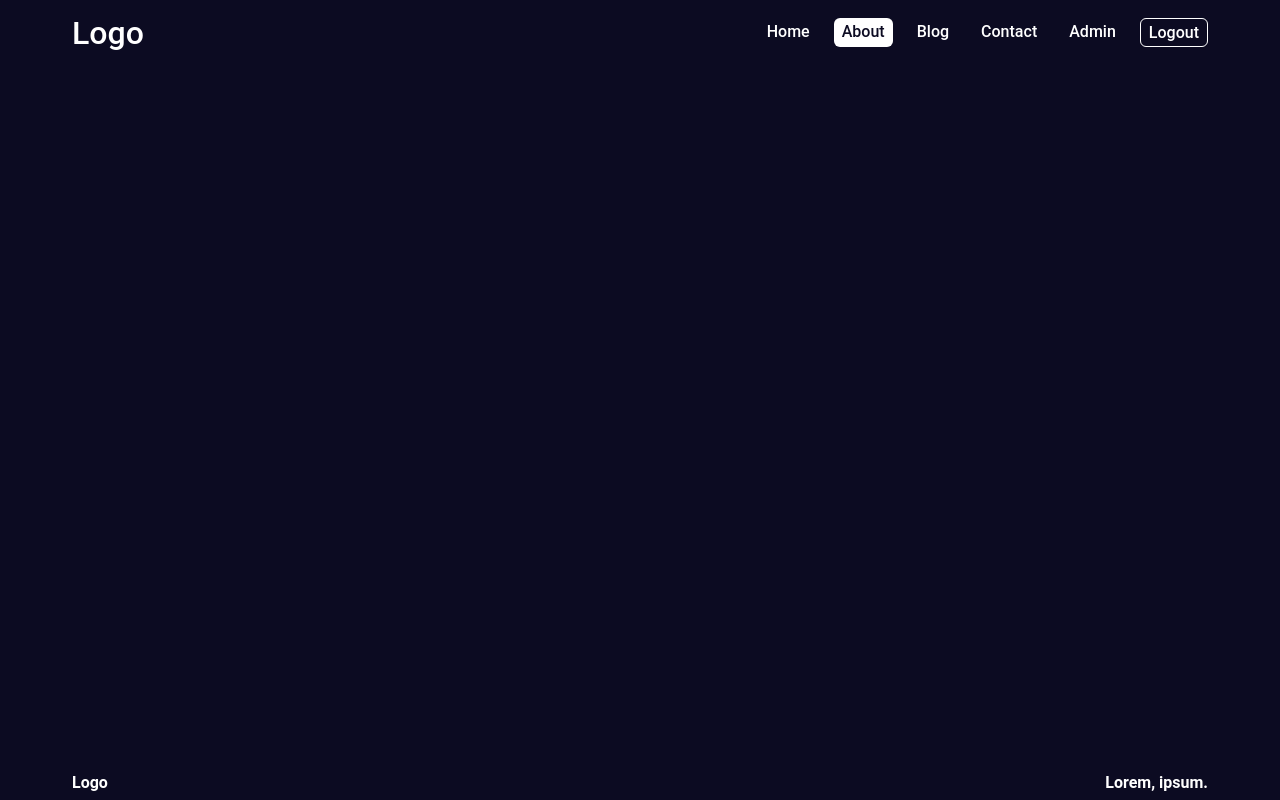
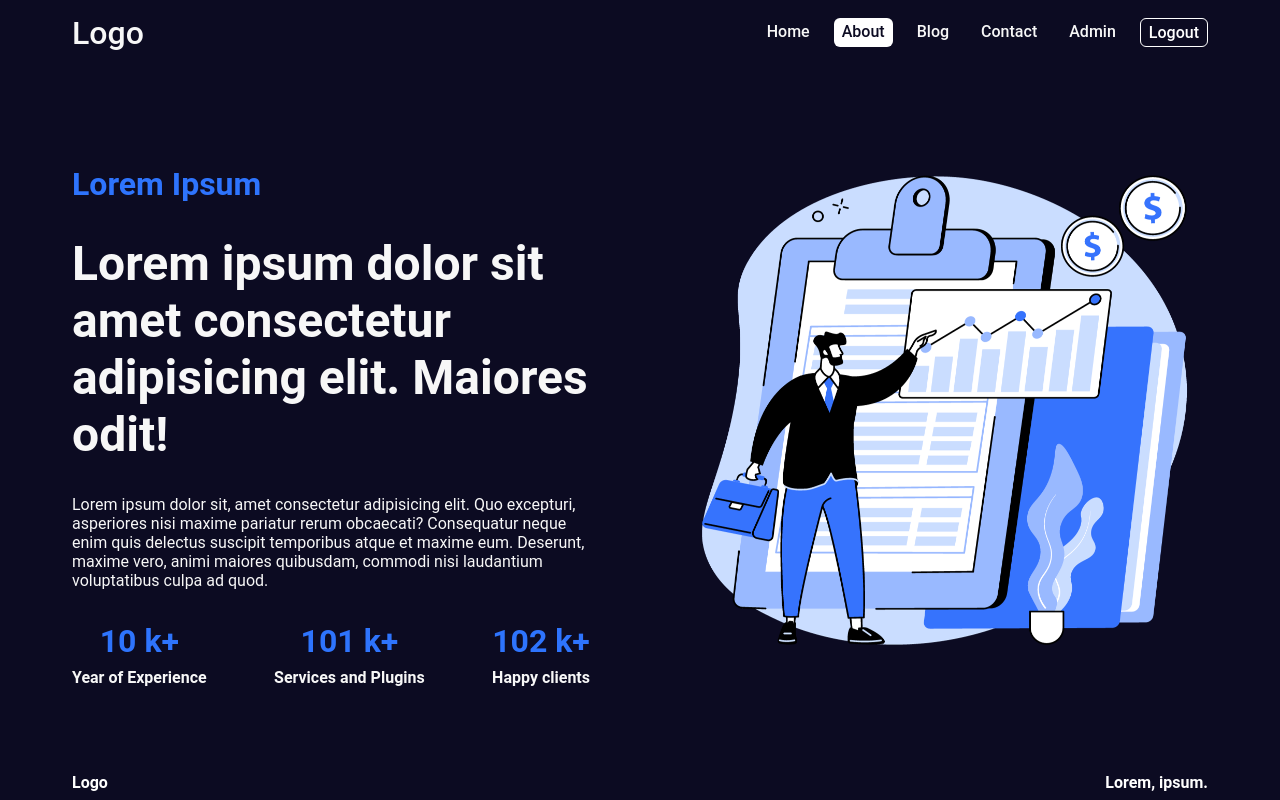
Before and after one commit to wajahatfaryadali/next-js-training, a Next.js app: page /about in a window 1280 px wide. Built offline with nearby package versions, Linux system fonts and the light colour scheme.

Commit message:
about page hero section added

```diff
--- /dev/null
+++ b/src/app/about/about.module.css
@@ -0,0 +1,98 @@
+.mainContainer {
+    display: flex;
+    flex-direction: row;
+    justify-content: space-between;
+    gap: 100px;
+    max-width: 100%;
+    height: 500px;
+    /* border: 1px solid; */
+}
+
+.textContainer {
+    order: 1;
+    flex-grow: 1;
+    width: 50%;
+    display: flex;
+    flex-direction: column;
+    gap: 2rem;
+}
+
+.titleText {
+    font-size: 2rem;
+    font-weight: bold;
+    color: var(--primaryBlue);
+}
+
+.heading {
+    font-size: 3rem;
+    font-weight: bold;
+}
+
+.description {
+    font-size: 1rem;
+    font-weight: normal;
+}
+
+.statsContainer {
+    display: flex;
+    direction: row;
+    justify-content: space-between;
+    text-align: center;
+}
+
+.count {
+    font-size: 2rem;
+    color: var(--primaryBlue);
+    padding-bottom: 8px;
+}
+
+.title {
+    font-size: 1rem;
+}
+
+.imgContainer {
+    order: 2;
+    flex-grow: 1;
+    width: 50%;
+    display: flex;
+    align-items: center;
+    justify-content: center;
+}
+
+.heroImg {
+    width: 100%;
+    height: 100%;
+}
+
+@media (max-width: 768px) {
+    .mainContainer {
+        flex-direction: column;
+    }
+
+    .heading {
+        font-size: 2rem;
+        font-weight: bold;
+    }
+
+    .count {
+        font-size: 1rem;
+    }
+
+    .title {}
+
+
+
+    .textContainer {
+        width: 100%;
+    }
+
+    .imgContainer {
+        width: 100%;
+        display: none;
+    }
+
+    .brands {
+        width: 100%;
+        height: 50px;
+    }
+}
--- a/src/app/about/page.jsx
+++ b/src/app/about/page.jsx
@@ -1,14 +1,54 @@
 import React from 'react'
-import aboutImg from '../../assets/pngs/about.png'
 import Image from 'next/image'
+import about from '../../assets/pngs/about.png'
+import classes from './about.module.css'
 
 function About() {
+
+  const stats = [
+    {
+      title: 'Year of Experience',
+      count: '10 k+'
+    },
+    {
+      title: 'Services and Plugins',
+      count: '101 k+'
+    },
+    {
+      title: 'Happy clients',
+      count: '102 k+'
+    }
+  ]
+
   return (
-    <div>
-      {/* <Image src={aboutImg} width={500} height={500} /> */}
-      {/* <Image src={'https://images.pexels.com/photos/20057853/pexels-photo-20057853/free-photo-of-matterhorn-covered-with-snow.jpeg?auto=compress&cs=tinysrgb&w=600&lazy=load'} width={500} height={500} /> */}
-
-    </div>
+    <main className={classes.mainContainer}>
+      <div className={classes.textContainer}>
+        <h1 className={classes.titleText}>
+          Lorem Ipsum
+        </h1>
+        <h1 className={classes.heading}>
+          Lorem ipsum dolor sit amet consectetur adipisicing elit. Maiores odit!
+        </h1>
+        <p className={classes.description}>
+          Lorem ipsum dolor sit, amet consectetur adipisicing elit. Quo excepturi, asperiores nisi maxime pariatur rerum obcaecati? Consequatur neque enim quis delectus suscipit temporibus atque et maxime eum. Deserunt, maxime vero, animi maiores quibusdam, commodi nisi laudantium voluptatibus culpa ad quod.
+        </p>
+        <div className={classes.statsContainer}>
+          {stats.map((stat, i) =>
+            <div key={i}>
+              <h1 className={classes.count}>
+                {stat.count}
+              </h1>
+              <h2 className={classes.title}>
+                {stat.title}
+              </h2>
+            </div>
+          )}
+        </div>
+      </div>
+      <div className={classes.imgContainer}>
+        <Image src={about} alt="hero-image" className={classes.heroImg} />
+      </div>
+    </main>
   )
 }
 
--- a/src/app/globals.css
+++ b/src/app/globals.css
@@ -10,7 +10,9 @@
 
   /* --bg: #1B2631; */
   --bg: #0c0b22;
-  --textColor: #ffffff;
+  --textWhite: #ffffff;
+  --textOffWhite: #f7f7f7;
+  --primaryBlue: #2e74fd;
 }
 
 
@@ -23,7 +25,7 @@
 
 body {
   background-color: var(--bg);
-  color: var(--textColor);
+  color: var(--textOffWhite);
 }
 
 a {
--- a/src/app/page.module.css
+++ b/src/app/page.module.css
@@ -3,8 +3,9 @@
   flex-direction: row;
   justify-content: space-between;
   gap: 50px;
+  max-width: 100%;
+  /* border: 1px solid; */
 }
-
 
 .textContainer {
   order: 1;
@@ -31,11 +32,6 @@
   gap: 16px;
 }
 
-.learnMoreBtn {
-  font-size: 16px;
-
-}
-
 .btn {
   font-size: 16px;
   padding: 16px;
@@ -46,8 +42,8 @@
 
 }
 
-.btn:first-child{
-  background: #2e74fd;
+.btn:first-child {
+  background: var(--primaryBlue);
   color: white;
 }
 
@@ -61,11 +57,42 @@
 }
 
 .heroImg {
-  width: 500px;
-  height: 500px;
+  width: 100%;
+  height: 100%;
 }
 
 .brands {
   width: 500px;
   height: 50px;
 }
+
+
+
+@media (max-width: 768px) {
+  .mainContainer {
+    flex-direction: column;
+    /* justify-content: space-between; */
+    gap: 24px;
+  }
+
+  .heading {
+    font-size: 3rem;
+    font-weight: bold;
+  }
+
+  .textContainer {
+    width: 100%;
+  }
+
+  .imgContainer {
+    width: 100%;
+    display: none;
+  }
+
+
+
+  .brands {
+    width: 100%;
+    height: 50px;
+  }
+}
--- a/src/components/navbar/navbar.module.css
+++ b/src/components/navbar/navbar.module.css
@@ -45,7 +45,7 @@
 
 .ActiveLink {
     color: var(--bg);
-    background-color: var(--textColor);
+    background-color: var(--textWhite);
     border-radius: 6px;
 }
 
```
